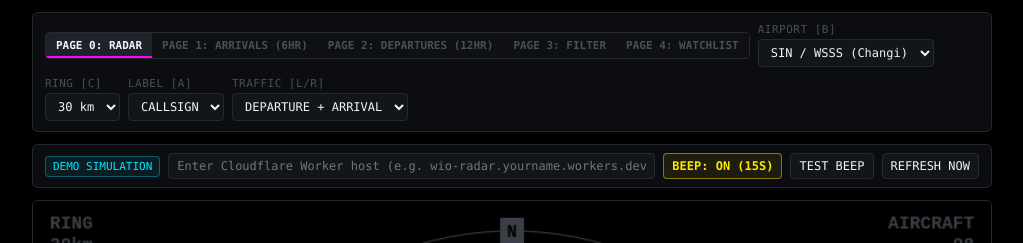
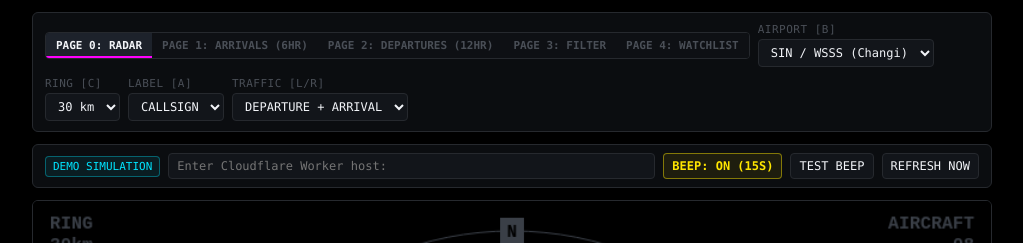
Before and after one commit to tomrpeopleanalytics/wio, a plain HTML site: page wio.html in a window 1280 px wide. Shown: the top 243 px of the page, without its empty margins (128-1151 px from the left). Drawn offline with Linux system fonts and the light colour scheme.

Commit message:
Update wio.html

```diff
--- a/wio.html
+++ b/wio.html
@@ -544,7 +544,7 @@
     <input
       type="text"
       id="worker-url"
-      placeholder="Enter Cloudflare Worker host (e.g. wio-radar.yourname.workers.dev)"
+      placeholder="Enter Cloudflare Worker host: "
       onchange="saveWorkerHost()"
     />
     <button id="btn-sound" class="btn-sound-on" onclick="toggleSound()">BEEP: ON (15S)</button>
```
